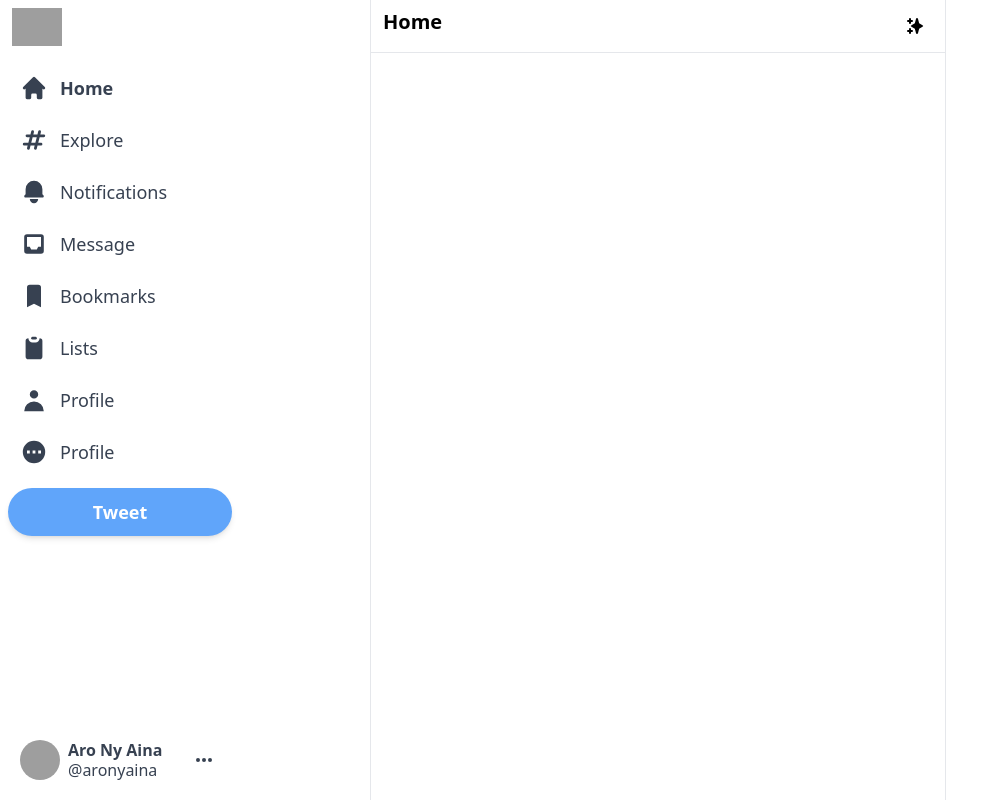
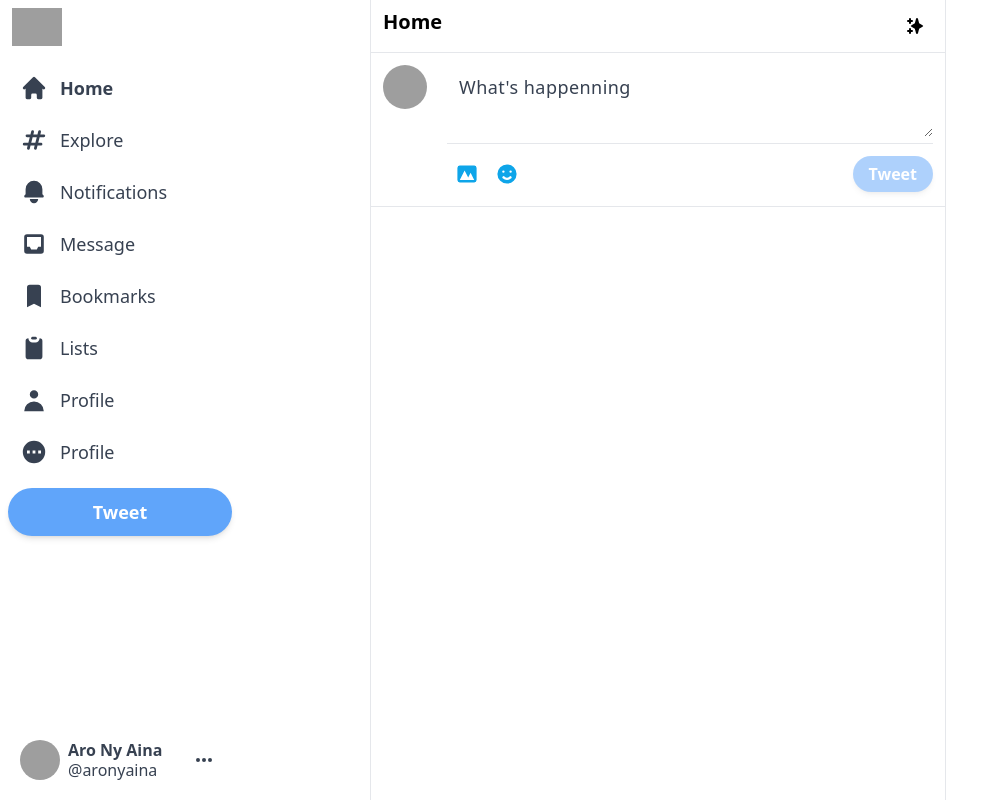
Before and after one commit to aronyaina/twitter_clone, a Next.js app: page / in a window 1280 px wide. Shown: the whole page, without its empty margins (0-1001 px from the left). Built offline with nearby package versions, Linux system fonts and the light colour scheme; grey boxes are pictures that could not be loaded.

Commit message:
Input section for feed components

```diff
--- a/components/Feed.js
+++ b/components/Feed.js
@@ -1,4 +1,5 @@
 import { SparklesIcon } from "@heroicons/react/solid";
+import Input from "./Input";
 
 export default function Feed() {
   return (
@@ -9,6 +10,7 @@
           <SparklesIcon className="h-5" />
         </div>
       </div>
+      <Input />
     </div>
   );
 }
--- /dev/null
+++ b/components/Input.js
@@ -0,0 +1,34 @@
+import { EmojiHappyIcon, PhotographIcon } from "@heroicons/react/solid";
+
+export default function Input() {
+  return (
+    <div className="flex border-b border-gray-200 p-3 space-x-3">
+      <img
+        src="https://cdn-icons-png.flaticon.com/512/3135/3135715.png"
+        alt=""
+        className="h-11 w-11 rounded-full xl:mr-2 cursor-pointer hover:brightness-95"
+      />
+      <div className="w-full divide-y divide-gray-200">
+        <div className="">
+          <textarea
+            className="w-full border-none focus:ring-0 text-lg placeholder-gray-700 tracking-wide min-h-[50px] text-gray-700"
+            rows="2"
+            placeholder="What's happenning"
+          ></textarea>
+        </div>
+        <div className="flex items-center justify-between pt-2.5">
+          <div className="flex ">
+            <PhotographIcon className="h-10 w-10 hoverEffect p-2 text-sky-500 hover:bg-sky-100" />
+            <EmojiHappyIcon className="h-10 w-10 hoverEffect p-2 text-sky-500 hover:bg-sky-100" />
+          </div>
+          <button
+            className="bg-blue-400 text-white px-4 py-1.5 rounded-full font-bold shadow-md hover:brightness-95 disabled:opacity-50"
+            disabled
+          >
+            Tweet
+          </button>
+        </div>
+      </div>
+    </div>
+  );
+}
--- a/package.json
+++ b/package.json
@@ -17,6 +17,7 @@
     "react-dom": "18.2.0"
   },
   "devDependencies": {
+    "@tailwindcss/forms": "^0.5.3",
     "autoprefixer": "^10.4.13",
     "postcss": "^8.4.21",
     "tailwindcss": "^3.2.7"
--- a/tailwind.config.js
+++ b/tailwind.config.js
@@ -8,5 +8,5 @@
   theme: {
     extend: {},
   },
-  plugins: [],
+  plugins: [require("@tailwindcss/forms")],
 };
```
Also changed, not shown: 1 other file (tests, documents, lock files or other folders).
